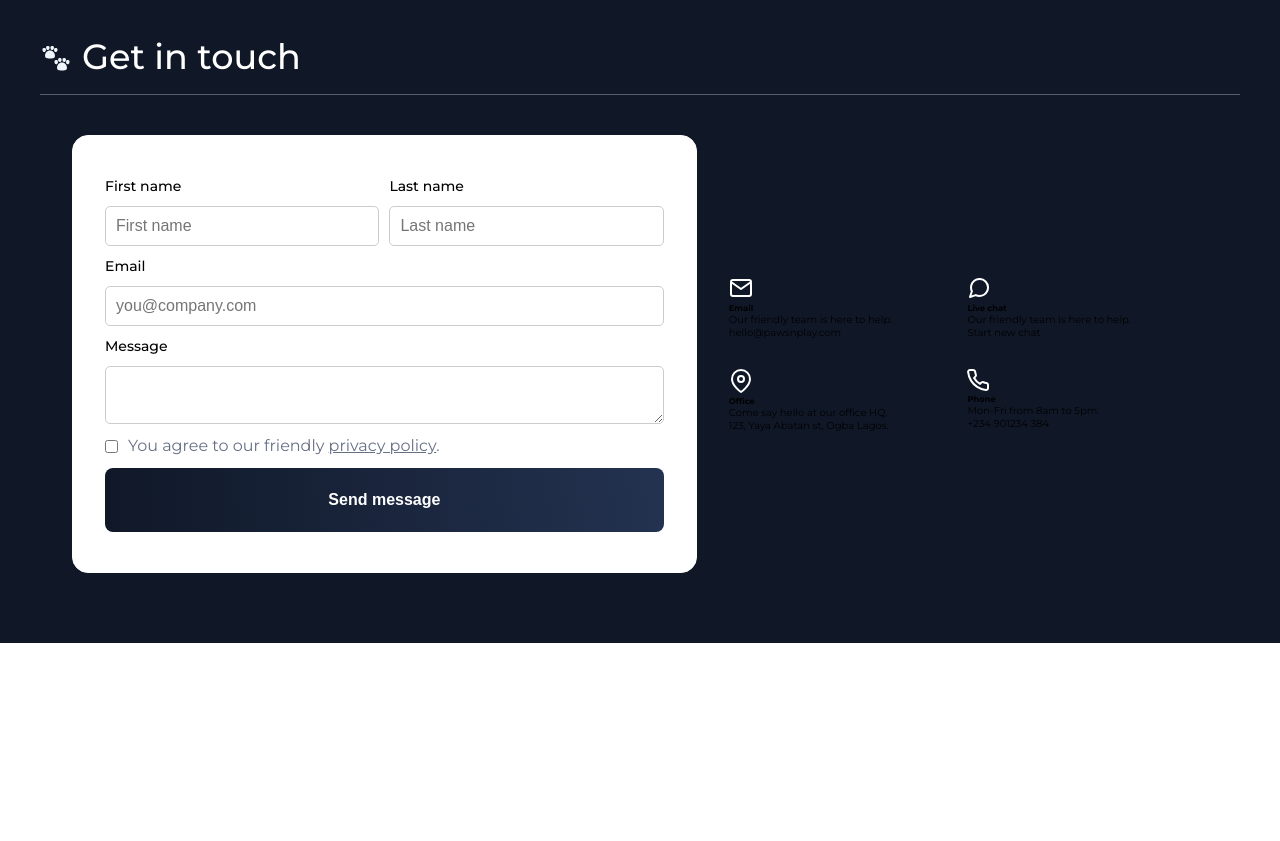
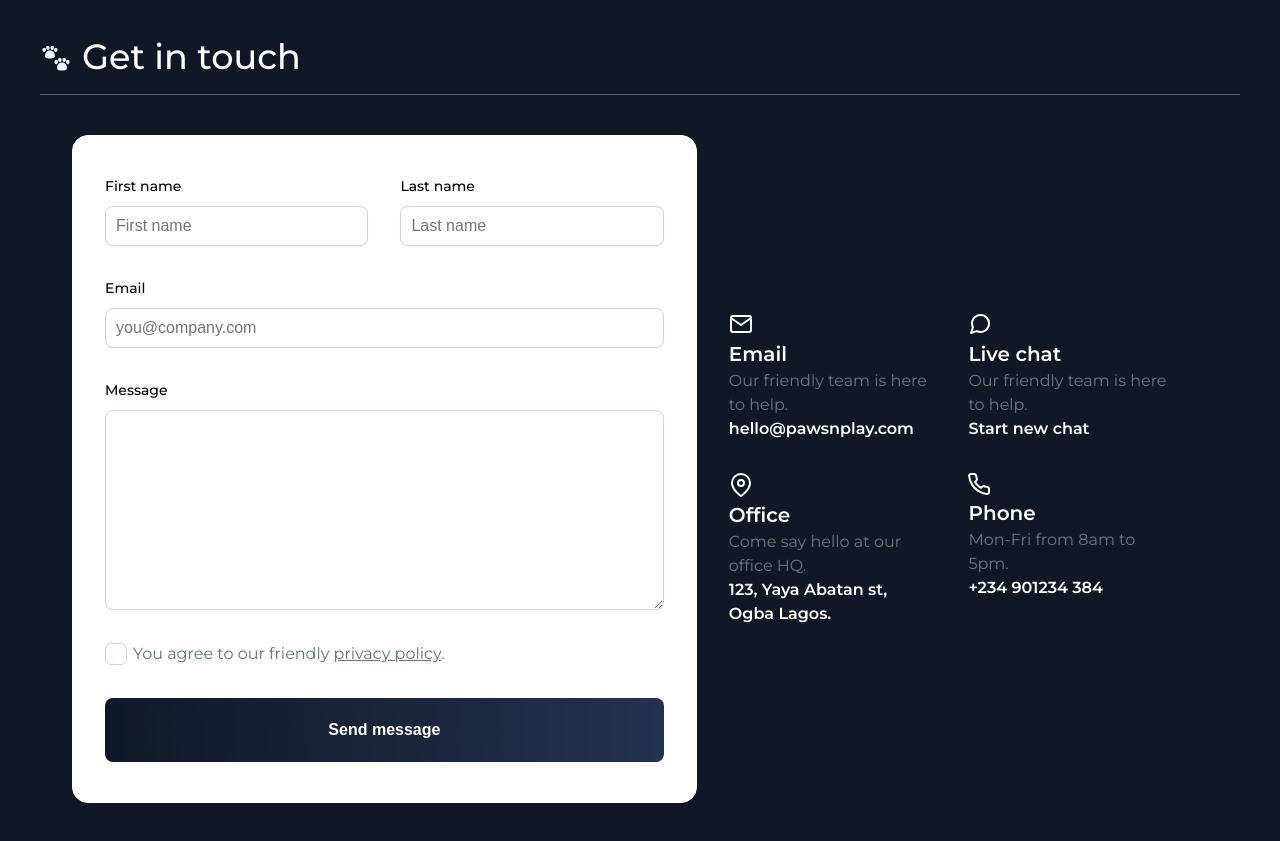
Before and after one commit to gustavoraulinodsilva/desafio2-implementacao-de-blog, a website with bundled scripts: page index.html in a window 1280 px wide. Shown: the part 6120-6961 px from the top of the page. Before the commit the page ends 6763 px from the top, so only its background shows below. Built offline with nearby package versions, Linux system fonts and the light colour scheme.

Commit message:
Finalizado a versão desktop da contact secion

```diff
--- a/src/css/style.css
+++ b/src/css/style.css
@@ -1478,7 +1478,7 @@ body{
 .contact .contact-content{
     display: flex;
     align-items: center;
-    justify-content: center;
+    justify-content: space-between;
     margin: 0 auto;
     padding: 0 3.2rem;
 }
@@ -1496,8 +1496,8 @@ body{
 
 .contact .contact-content .contact-left .form .row{
     display: flex;
-    gap: 1rem;
-    margin-bottom: 1rem;
+    gap: 3.2rem;
+    margin-bottom: 3.2rem;
 }
 
 .contact .contact-content .contact-left .form .row .col{
@@ -1514,10 +1514,16 @@ body{
 }
 
 .contact .contact-content .contact-left .form input, .form textarea {
-    padding: 10px;
-    border: 1px solid #ccc;
-    border-radius: 5px;
-    font-size: 16px;
+    padding: 1rem;
+    border: 1px solid #D0D5DD;
+    background-color: #FFFFFF;
+    box-shadow: 0px 1px 2px 0px #1018280D;
+    border-radius: 0.8rem;
+    font-size: 1.6rem;
+}
+
+.contact .contact-content .contact-left .form textarea{
+    min-height: 200px;
 }
 
 .full-width {
@@ -1525,9 +1531,20 @@ body{
 }
 
 .contact .contact-content .contact-left .form .row .checkbox-input{
-    display: flex;
-    align-items: center;
-    gap: 10px;
+    position: relative;
+    display: flex;
+    align-items: center;
+    gap: 1rem;
+}
+
+.contact .contact-content .contact-left .form .row .checkbox-input input[type="checkbox"] {
+    opacity: 0;
+    position: absolute;
+    left: 0;
+    width: 20px;
+    height: 20px;
+    cursor: pointer;
+    z-index: 2;
 }
 
 .contact .contact-content .contact-left .form .row .checkbox-input label{
@@ -1536,6 +1553,49 @@ body{
     font-size: 1.6rem;
     line-height: 2.4rem;
     color: #667085;
+    padding-left: 28px;
+    position: relative;
+    cursor: pointer;
+}
+
+.contact .contact-content .contact-left .form .row .checkbox-input label::before {
+    content: "";
+    position: absolute;
+    left: 0;
+    top: 50%;
+    transform: translateY(-50%);
+    width: 20px;
+    height: 20px;
+    border: 1.5px solid #D0D5DD;
+    border-radius: 6px;
+    background-color: #FFFFFF;
+    transition: all 0.2s ease;
+}
+
+.contact .contact-content .contact-left .form .row .checkbox-input label::after {
+    content: "";
+    position: absolute;
+    left: 4px;
+    top: 50%;
+    width: 12px;
+    height: 6px;
+    border-left: 2px solid transparent;
+    border-bottom: 2px solid transparent;
+    transform: translateY(-70%) rotate(-45deg);
+    transition: all 0.2s ease;
+}
+
+.contact .contact-content .contact-left .form .row .checkbox-input input[type="checkbox"]:checked + label::before {
+    background-color: #233250;
+    border-color: #233250;
+}
+
+.contact .contact-content .contact-left .form .row .checkbox-input input[type="checkbox"]:checked + label::after {
+    border-color: #FFFFFF;
+}
+
+.contact .contact-content .contact-left .form .row .checkbox-input label:hover::before {
+    border-color: #233250;
 }
 
 .contact .contact-content .contact-left .form .row .checkbox-input label a{
@@ -1567,11 +1627,45 @@ body{
 .contact .contact-content .contact-right{
     width: 45%;
     padding:0 3.2rem;
+    display: flex;
+    align-items: center;
+    justify-content: center;
 }
 
 .contact .contact-content .contact-right .contact-grid{
     display: grid;
     grid-template-columns: repeat(2,1fr);
-    gap: 3rem;
+    gap: 3.2rem;
+}
+
+
+.contact .contact-content .contact-right .contact-grid .contact-item h5{
+    font-weight: 600;
+    font-size: 2rem;
+    line-height: 3rem;
+    color: #fff;
+}
+
+.contact .contact-content .contact-right .contact-grid .contact-item p{
+    font-weight: 400;
+    font-size: 1.6rem;
+    line-height: 2.4rem;
+    color: #fff;
+    opacity: 0.4;
+}
+
+.contact .contact-content .contact-right .contact-grid .contact-item a{
+    font-weight: 600;
+    font-size: 1.6rem;
+    line-height: 2.4rem;
+    color: #fff;
+    text-decoration: none;
+    transition: .3s all ease;
+}
+
+.contact .contact-content .contact-right .contact-grid .contact-item a:hover{
+    text-decoration: underline;
+    transition: .3s all ease;
+    cursor: pointer;
 }
 /* CONTACT SECTION */
```
